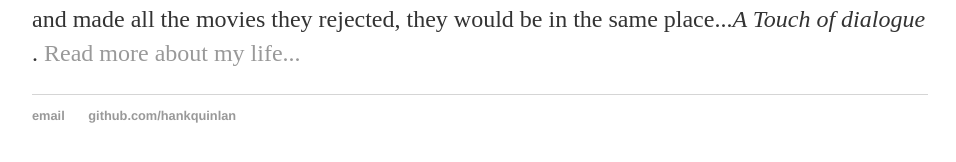
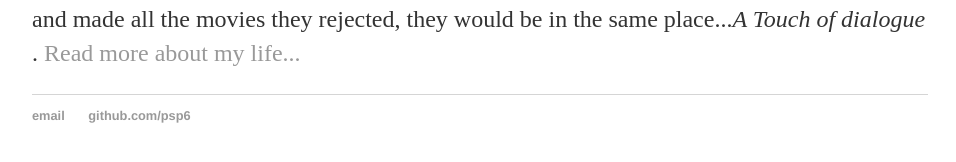
Before and after one commit to psp6/psp6.github.io, a Jekyll site: the page built from index.html, in a window 1280 px wide. Shown: the part 228-390 px from the top of the page, without its empty margins (160-1116 px from the left). Built offline with Jekyll 4.4.1, drawn with Linux system fonts in a browser that asks for light colours.

Commit message:
Update default.html

```diff
--- a/_layouts/default.html
+++ b/_layouts/default.html
@@ -21,8 +21,8 @@
 			</div><!-- /.container -->
 			<footer>
 	    		<ul>
-	        		<li><a href="mailto:hankquinlanhub@gmail.com">email</a></li>
-	        		<li><a href="https://github.com/hankquinlan">github.com/hankquinlan</a></li>
+	        		<li><a href="mailto:prasanna_samuel@hotmail.com">email</a></li>
+	        		<li><a href="https://github.com/psp6">github.com/psp6</a></li>
 				</ul>
 			</footer>
 		</body>
```
